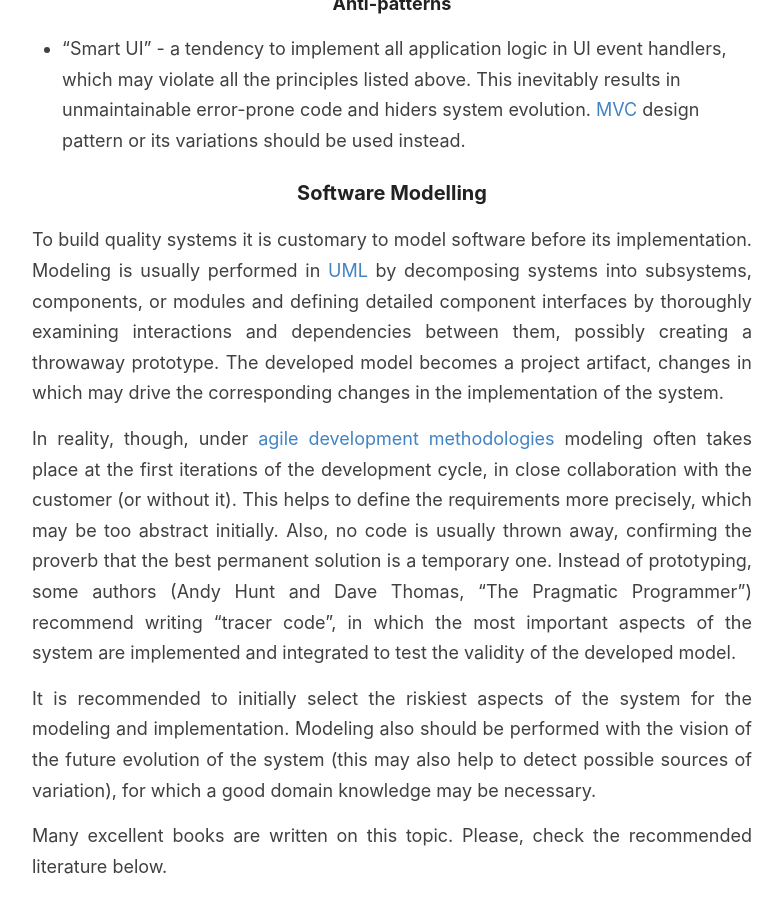
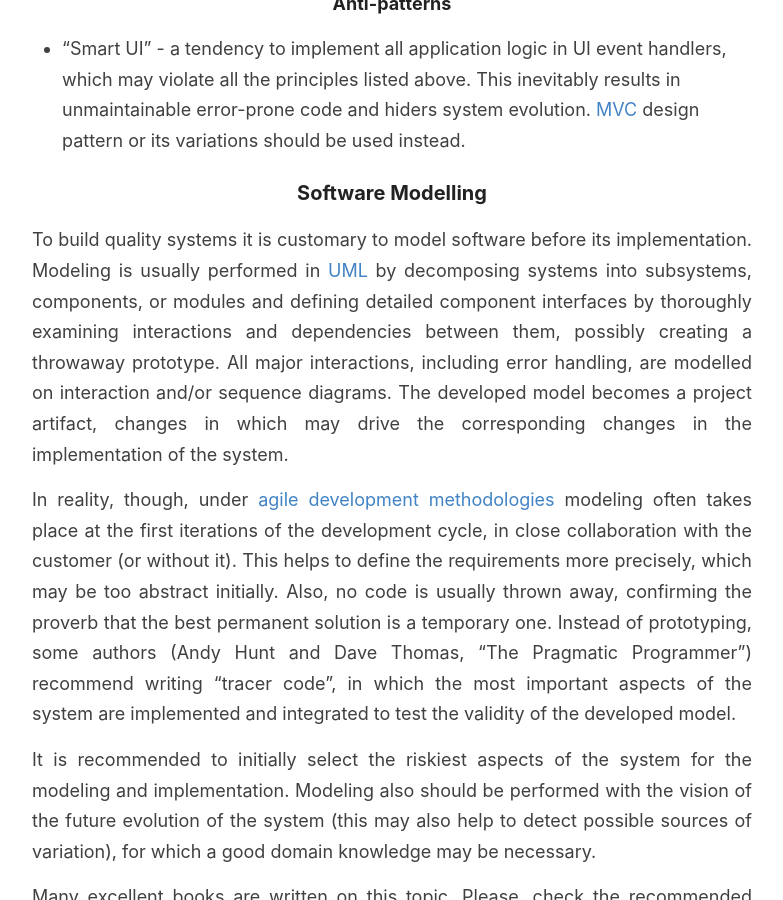
Before and after one commit to GChristensen/posts, a Jekyll site: the page built from _posts/2021-07-07-how-to-design-software-systems-qmark.md, in a window 1280 px wide and 900 px high, scrolled down 1945 px. Shown: the whole window, without its empty margins (248-1031 px from the left). Built offline with Jekyll 4.4.1, drawn with Linux system fonts in a browser that asks for light colours; some of the changed text lies outside the part shown.

Commit message:
post edit

```diff
--- a/_posts/2021-07-07-how-to-design-software-systems-qmark.md
+++ b/_posts/2021-07-07-how-to-design-software-systems-qmark.md
@@ -70,7 +70,8 @@ Several principles help to write code that is well modularized:
 To build quality systems it is customary to model software before its implementation. Modeling is usually performed
 in [UML](https://en.wikipedia.org/wiki/Unified_Modeling_Language)
 by decomposing systems into subsystems, components, or modules and defining detailed component interfaces by thoroughly
-examining interactions and dependencies between them, possibly creating a throwaway prototype. The developed model
+examining interactions and dependencies between them, possibly creating a throwaway prototype. All major interactions,
+including error handling, are modelled on interaction and/or sequence diagrams. The developed model
 becomes a project artifact, changes in which may drive the corresponding changes in the implementation of the system.
 
 In reality, though, under [agile development methodologies](https://en.wikipedia.org/wiki/Agile_software_development)
```
Also changed, not shown: other parts of _posts/2021-07-07-how-to-design-software-systems-qmark.md (+3 -3 lines).
